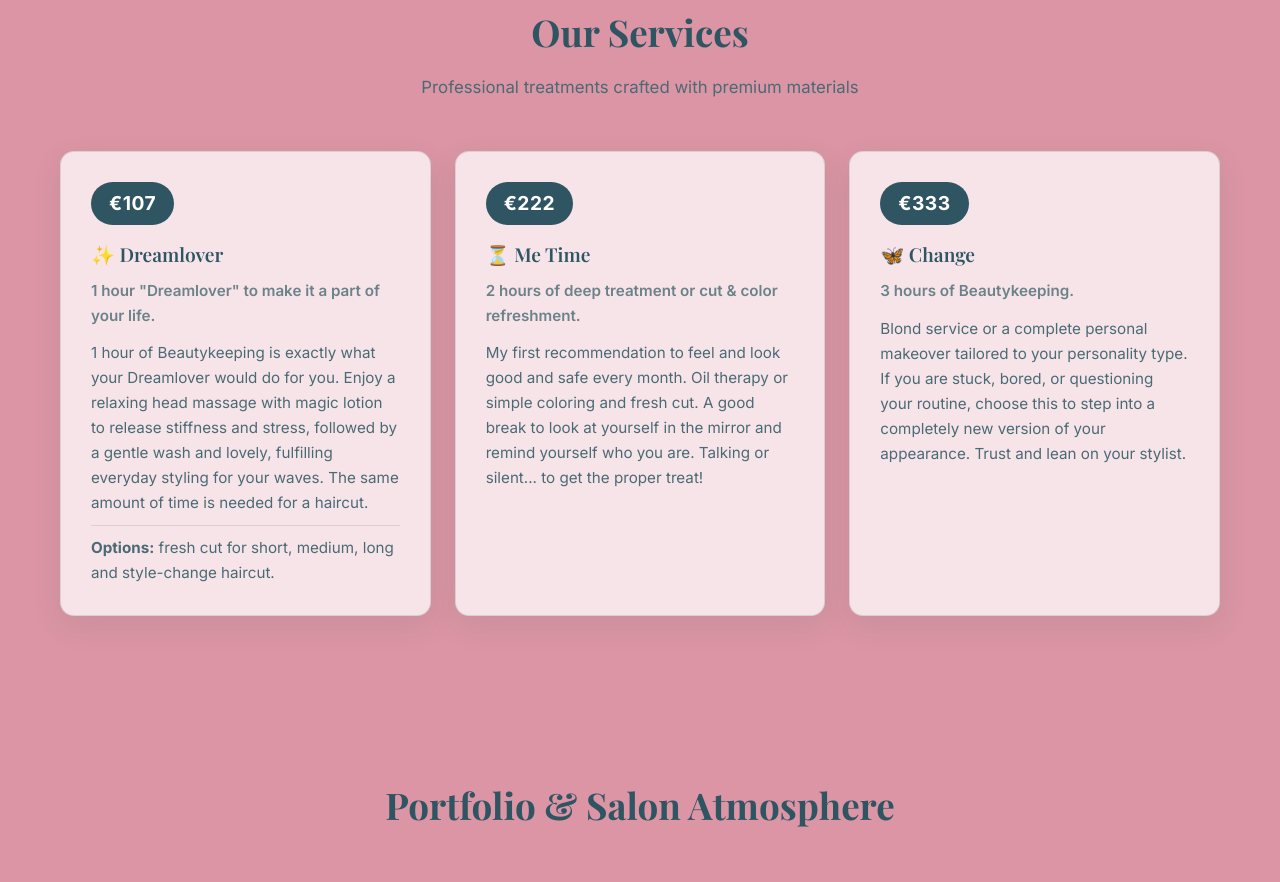
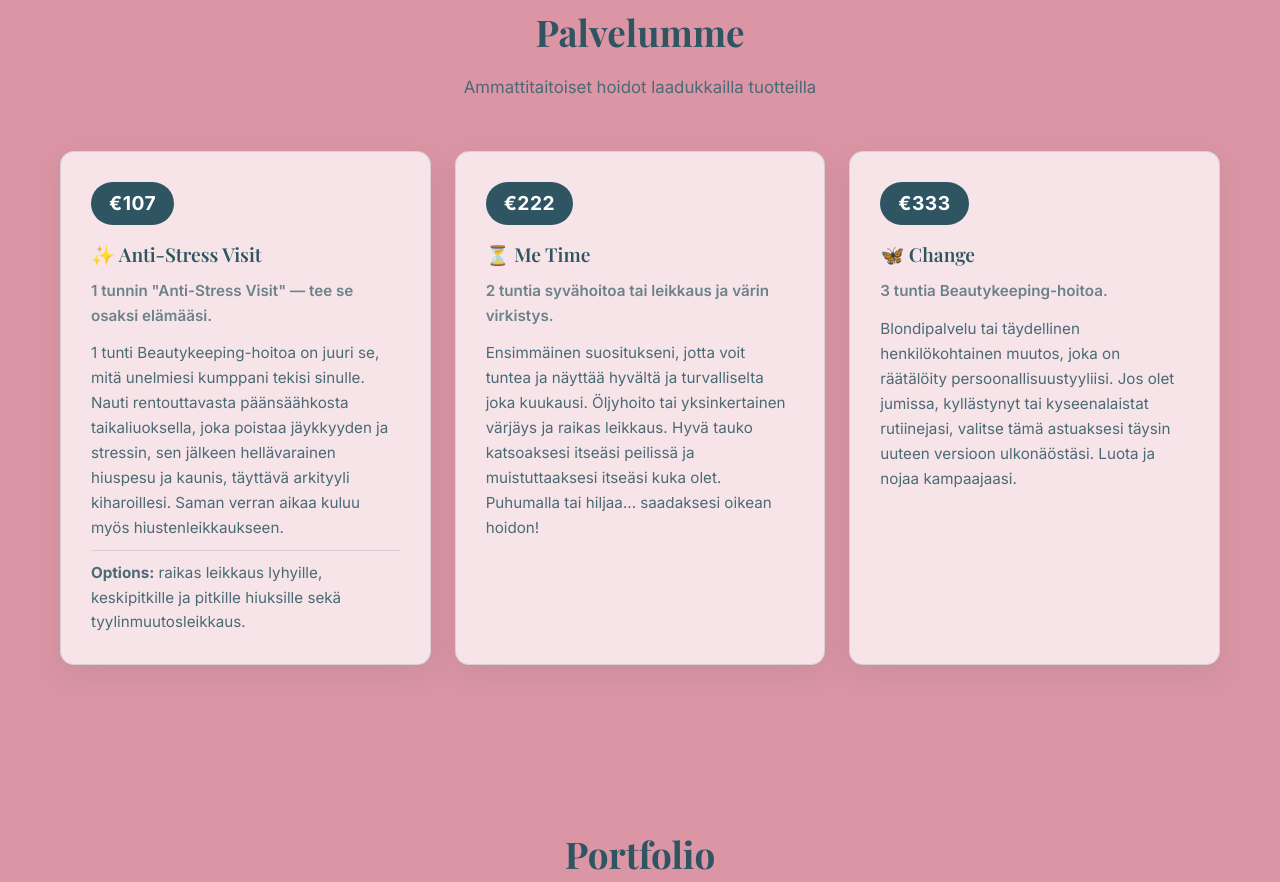
Before and after one commit to gianmishgun/Polina-Didenko-beautykeepers, a plain HTML site: page index.html in a window 1280 px wide. Shown: the part 1483-2365 px from the top of the page. Drawn offline with nearby package versions, Linux system fonts and the light colour scheme.

Commit message:
Add files via upload

```diff
--- a/i18n.js
+++ b/i18n.js
@@ -9,7 +9,7 @@ const translations = {
     book_now: "Book Appointment",
 
     hero_badge: "Beauty & Care in Helsinki",
-    hero_title: "Beautykeepers by Polina Didenko",
+    hero_title: "Beautykeepers",
     hero_subtitle: "Attentive. Joyful. Capable. Premium hair care, coloring, and salon services tailored for individuals and B2B partners in Helsinki.",
     hero_cta_booking: "Book via BookSalon",
     hero_cta_b2b: "B2B Collaboration",
@@ -24,12 +24,16 @@ const translations = {
 
     services_title: "Our Services",
     services_subtitle: "Professional treatments crafted with premium materials",
-    service_1_title: "Haircuts & Styling",
-    service_1_desc: "Precision cuts, women's & men's styling tailored to your individual look and hair structure.",
-    service_2_title: "Coloring & Highlight",
-    service_2_desc: "Complex coloring, airtouch, balayage, toner correction, and scalp-safe gentle lightening.",
-    service_3_title: "Hair & Scalp Therapy",
-    service_3_desc: "Deep oil therapy, detox scalp care, and reconstructive hair treatments for health & shine.",
+    service_1_name: "✨ Anti-Stress Visit",
+    service_1_tagline: '1 hour "Anti-Stress Visit" to make it a part of your life.',
+    service_1_desc: "1 hour of Beautykeeping is exactly what your Dreamlover would do for you. Enjoy a relaxing head massage with magic lotion to release stiffness and stress, followed by a gentle wash and lovely, fulfilling everyday styling for your waves. The same amount of time is needed for a haircut.",
+    service_1_options: "fresh cut for short, medium, long and style-change haircut.",
+    service_2_name: "⏳ Me Time",
+    service_2_tagline: "2 hours of deep treatment or cut & color refreshment.",
+    service_2_desc: "My first recommendation to feel and look good and safe every month. Oil therapy or simple coloring and fresh cut. A good break to look at yourself in the mirror and remind yourself who you are. Talking or silent... to get the proper treat!",
+    service_3_name: "🦋 Change",
+    service_3_tagline: "3 hours of Beautykeeping.",
+    service_3_desc: "Blond service or a complete personal makeover tailored to your personality type. If you are stuck, bored, or questioning your routine, choose this to step into a completely new version of your appearance. Trust and lean on your stylist.",
 
     b2b_title: "B2B Partnerships & Services",
     b2b_subtitle: "Collaborate with Beautykeepers for corporate packages and hair care events",
@@ -40,7 +44,7 @@ const translations = {
     reviews_title: "Google Maps Reviews",
     reviews_subtitle: "What our clients say about us",
 
-    gallery_title: "Portfolio & Salon Atmosphere",
+    gallery_title: "Portfolio",
     gallery_subtitle: "Real results and workplace aesthetics",
 
     contact_title: "Visit Us",
@@ -51,7 +55,7 @@ const translations = {
     contact_booking_label: "Online Booking",
     contact_booking_val: "Booksalon Profile",
 
-    footer_rights: "Beautykeepers by Polina Didenko. All rights reserved."
+    footer_rights: "Beautykeepers. All rights reserved."
   },
   fi: {
     nav_about: "Meistä",
@@ -63,7 +67,7 @@ const translations = {
     book_now: "Varaa Aika",
 
     hero_badge: "Kauneutta ja Hiushuoltoa Helsingissä",
-    hero_title: "Beautykeepers – Polina Didenko",
+    hero_title: "Beautykeepers",
     hero_subtitle: "Huolellinen. Iloinen. Osaava. Premium-tason hiusten värjäys, leikkaukset ja hiusshoidot yksityis- sekä B2B-asiakkaille.",
     hero_cta_booking: "Varaa BookSalonissa",
     hero_cta_b2b: "B2B-Yhteistyö",
@@ -78,12 +82,16 @@ const translations = {
 
     services_title: "Palvelumme",
     services_subtitle: "Ammattitaitoiset hoidot laadukkailla tuotteilla",
-    service_1_title: "Hiustenleikkaukset & Muotoilu",
-    service_1_desc: "Tarkat leikkaukset naisille ja miehille yksilöllisen tyylisi mukaan.",
-    service_2_title: "Värjäykset & Raidoitukset",
-    service_2_desc: "Monivärit, Airtouch, Balayage, sävytykset ja hellävaraiset vaalennukset.",
-    service_3_title: "Hiusten ja Hiuspohjan Hoidot",
-    service_3_desc: "Syvävaikutteiset öljyhoidot, hiuspohjan kuorinta ja hiusten jälleenrakennus.",
+    service_1_name: "✨ Anti-Stress Visit",
+    service_1_tagline: '1 tunnin "Anti-Stress Visit" — tee se osaksi elämääsi.',
+    service_1_desc: "1 tunti Beautykeeping-hoitoa on juuri se, mitä unelmiesi kumppani tekisi sinulle. Nauti rentouttavasta päänsäähkosta taikaliuoksella, joka poistaa jäykkyyden ja stressin, sen jälkeen hellävarainen hiuspesu ja kaunis, täyttävä arkityyli kiharoillesi. Saman verran aikaa kuluu myös hiustenleikkaukseen.",
+    service_1_options: "raikas leikkaus lyhyille, keskipitkille ja pitkille hiuksille sekä tyylinmuutosleikkaus.",
+    service_2_name: "⏳ Me Time",
+    service_2_tagline: "2 tuntia syvähoitoa tai leikkaus ja värin virkistys.",
+    service_2_desc: "Ensimmäinen suositukseni, jotta voit tuntea ja näyttää hyvältä ja turvalliselta joka kuukausi. Öljyhoito tai yksinkertainen värjäys ja raikas leikkaus. Hyvä tauko katsoaksesi itseäsi peilissä ja muistuttaaksesi itseäsi kuka olet. Puhumalla tai hiljaa... saadaksesi oikean hoidon!",
+    service_3_name: "🦋 Change",
+    service_3_tagline: "3 tuntia Beautykeeping-hoitoa.",
+    service_3_desc: "Blondipalvelu tai täydellinen henkilökohtainen muutos, joka on räätälöity persoonallisuustyyliisi. Jos olet jumissa, kyllästynyt tai kyseenalaistat rutiinejasi, valitse tämä astuaksesi täysin uuteen versioon ulkonäöstäsi. Luota ja nojaa kampaajaasi.",
 
     b2b_title: "B2B-Yhteistyö ja Yrityspalvelut",
     b2b_subtitle: "Tee yhteistyötä tarjotaksesi yrityksellesi tai tiimillesi laadukkaita palveluita",
@@ -94,7 +102,7 @@ const translations = {
     reviews_title: "Google Maps -Arvostelut",
     reviews_subtitle: "Mitä asiakkaamme sanovat meistä",
 
-    gallery_title: "Portfolio ja Salongin Tunnelma",
+    gallery_title: "Portfolio",
     gallery_subtitle: "Aitoja työntuloksia ja esteettistä ilmapiiriä",
 
     contact_title: "Tule Vierailulle",
@@ -105,7 +113,7 @@ const translations = {
     contact_booking_label: "Verkkovaraus",
     contact_booking_val: "Booksalon Profiili",
 
-    footer_rights: "Beautykeepers by Polina Didenko. Kaikki oikeudet pidätetään."
+    footer_rights: "Beautykeepers. Kaikki oikeudet pidätetään."
   },
   ru: {
     nav_about: "О нас",
@@ -117,7 +125,7 @@ const translations = {
     book_now: "Записаться",
 
     hero_badge: "Красота и уход в Хельсинки",
-    hero_title: "Beautykeepers by Polina Didenko",
+    hero_title: "Beautykeepers",
     hero_subtitle: "Внимательно. Радостно. Умело. Премиальный уход за волосами, сложное окрашивание и салонные услуги для частных и B2B клиентов.",
     hero_cta_booking: "Запись через BookSalon",
     hero_cta_b2b: "B2B Сотрудничество",
@@ -132,12 +140,16 @@ const translations = {
 
     services_title: "Наши Услуги",
     services_subtitle: "Профессиональные процедуры с использованием лучших материалов",
-    service_1_title: "Стрижки и Укладки",
-    service_1_desc: "Точные женские и мужские стрижки, повседневные и вечерние укладки.",
-    service_2_title: "Окрашивание и Тонирование",
-    service_2_desc: "Сложные техники (Airtouch, Balayage), коррекция цвета и бережный выход из темного.",
-    service_3_title: "Терапия и Восстановление",
-    service_3_desc: "Глубокая масляная терапия, спа-уход за кожей головы и реконструкция структуры волоса.",
+    service_1_name: "✨ Anti-Stress Visit",
+    service_1_tagline: '1 час "Anti-Stress Visit" — сделай это частью своей жизни.',
+    service_1_desc: "1 час Beautykeeping — это именно то, что сделал бы твой любимый человек. Наслаждайся расслабляющим массажем головы с волшебным лосьоном, снимающим напряжение и стресс, затем нежное мытьё и красивая, наполняющая повседневная укладка для твоих волн. Столько же времени занимает стрижка.",
+    service_1_options: "свежая стрижка для коротких, средних, длинных волос и смена стиля.",
+    service_2_name: "⏳ Me Time",
+    service_2_tagline: "2 часа глубокого ухода или стрижка и обновление цвета.",
+    service_2_desc: "Моя первая рекомендация, чтобы чувствовать и выглядеть хорошо каждый месяц. Масляная терапия или простое окрашивание и свежая стрижка. Хороший перерыв, чтобы посмотреть на себя в зеркало и напомнить себе, кто ты. Разговорчивый или тихий... получи заслуженный уход!",
+    service_3_name: "🦋 Change",
+    service_3_tagline: "3 часа Beautykeeping.",
+    service_3_desc: "Блонд-услуга или полная трансформация образа, подобранная под твой тип личности. Если ты застрял, скучаешь или сомневаешься в своём рутинном образе — выбери это, чтобы войти в совершенно новую версию своего внешнего вида. Доверься и опирайся на своего стилиста.",
 
     b2b_title: "B2B Услуги и Партнерство",
     b2b_subtitle: "Сотрудничество для бизнеса: корпоративные программы и обслуживание мероприятий",
@@ -148,7 +160,7 @@ const translations = {
     reviews_title: "Отзывы с Google Карт",
     reviews_subtitle: "Что говорят о нас наши клиенты",
 
-    gallery_title: "Портфолио и Атмосфера",
+    gallery_title: "Портфолио",
     gallery_subtitle: "Реальные работы и уютная атмосфера студии",
 
     contact_title: "Как нас найти",
@@ -159,6 +171,6 @@ const translations = {
     contact_booking_label: "Онлайн-запись",
     contact_booking_val: "Профиль BookSalon",
 
-    footer_rights: "Beautykeepers by Polina Didenko. Все права защищены."
+    footer_rights: "Beautykeepers. Все права защищены."
   }
 };
--- a/index.html
+++ b/index.html
@@ -3,8 +3,8 @@
 <head>
   <meta charset="UTF-8">
   <meta name="viewport" content="width=device-width, initial-scale=1.0">
-  <title>Beautykeepers by Polina Didenko | Beauty Salon Helsinki</title>
-  <meta name="description" content="Attentive hair care, complex coloring, oil treatments, and B2B beauty services in Helsinki by Polina Didenko.">
+  <title>Beautykeepers | Beauty Salon Helsinki</title>
+  <meta name="description" content="Attentive hair care, complex coloring, oil treatments, and B2B beauty services in Helsinki.">
   <link rel="preconnect" href="https://fonts.googleapis.com">
   <link rel="preconnect" href="https://fonts.gstatic.com" crossorigin>
   <link href="https://fonts.googleapis.com/css2?family=Inter:wght@400;500;600;700&family=Playfair+Display:wght@500;600;700&display=swap" rel="stylesheet">
@@ -16,8 +16,7 @@
   <header>
     <div class="container navbar">
       <a href="#" class="logo">
-        <img src="logo.png" alt="Beautykeepers Logo">
-        <span class="logo-text">Beautykeepers</span>
+        <img src="beautykeepers.png" alt="Beautykeepers Logo">
       </a>
 
       <div class="header-right">
@@ -35,7 +34,7 @@
   <section class="hero">
     <div class="container">
       <span class="hero-badge" data-i18n="hero_badge">Beauty & Care in Helsinki</span>
-      <h1 data-i18n="hero_title">Beautykeepers by Polina Didenko</h1>
+      <h1 data-i18n="hero_title">Beautykeepers</h1>
       <p data-i18n="hero_subtitle">Attentive. Joyful. Capable. Premium hair care, coloring, and salon services in Helsinki.</p>
 
       <div class="hero-btns">
@@ -49,7 +48,7 @@
 
       <div class="stats-grid">
         <div class="stat-card">
-          <h3>5+</h3>
+          <h3>17+</h3>
           <p data-i18n="stat_experience">Years of Experience</p>
         </div>
         <div class="stat-card">
@@ -75,24 +74,24 @@
       <div class="services-grid">
         <div class="service-card">
           <div class="service-price-tag">€107</div>
-          <h3 class="service-name">✨ Dreamlover</h3>
-          <p class="service-tagline">1 hour "Dreamlover" to make it a part of your life.</p>
-          <p class="service-desc">1 hour of Beautykeeping is exactly what your Dreamlover would do for you. Enjoy a relaxing head massage with magic lotion to release stiffness and stress, followed by a gentle wash and lovely, fulfilling everyday styling for your waves. The same amount of time is needed for a haircut.</p>
-          <p class="service-options"><strong>Options:</strong> fresh cut for short, medium, long and style-change haircut.</p>
+          <h3 class="service-name" data-i18n="service_1_name">✨ Anti-Stress Visit</h3>
+          <p class="service-tagline" data-i18n="service_1_tagline">1 hour "Anti-Stress Visit" to make it a part of your life.</p>
+          <p class="service-desc" data-i18n="service_1_desc">1 hour of Beautykeeping is exactly what your Dreamlover would do for you. Enjoy a relaxing head massage with magic lotion to release stiffness and stress, followed by a gentle wash and lovely, fulfilling everyday styling for your waves. The same amount of time is needed for a haircut.</p>
+          <p class="service-options"><strong>Options:</strong> <span data-i18n="service_1_options">fresh cut for short, medium, long and style-change haircut.</span></p>
         </div>
 
         <div class="service-card">
           <div class="service-price-tag">€222</div>
-          <h3 class="service-name">⏳ Me Time</h3>
-          <p class="service-tagline">2 hours of deep treatment or cut &amp; color refreshment.</p>
-          <p class="service-desc">My first recommendation to feel and look good and safe every month. Oil therapy or simple coloring and fresh cut. A good break to look at yourself in the mirror and remind yourself who you are. Talking or silent... to get the proper treat!</p>
+          <h3 class="service-name" data-i18n="service_2_name">⏳ Me Time</h3>
+          <p class="service-tagline" data-i18n="service_2_tagline">2 hours of deep treatment or cut &amp; color refreshment.</p>
+          <p class="service-desc" data-i18n="service_2_desc">My first recommendation to feel and look good and safe every month. Oil therapy or simple coloring and fresh cut. A good break to look at yourself in the mirror and remind yourself who you are. Talking or silent... to get the proper treat!</p>
         </div>
 
         <div class="service-card">
           <div class="service-price-tag">€333</div>
-          <h3 class="service-name">🦋 Change</h3>
-          <p class="service-tagline">3 hours of Beautykeeping.</p>
-          <p class="service-desc">Blond service or a complete personal makeover tailored to your personality type. If you are stuck, bored, or questioning your routine, choose this to step into a completely new version of your appearance. Trust and lean on your stylist.</p>
+          <h3 class="service-name" data-i18n="service_3_name">🦋 Change</h3>
+          <p class="service-tagline" data-i18n="service_3_tagline">3 hours of Beautykeeping.</p>
+          <p class="service-desc" data-i18n="service_3_desc">Blond service or a complete personal makeover tailored to your personality type. If you are stuck, bored, or questioning your routine, choose this to step into a completely new version of your appearance. Trust and lean on your stylist.</p>
         </div>
       </div>
     </div>
@@ -102,18 +101,22 @@
   <section id="gallery">
     <div class="container">
       <div class="section-header">
-        <h2 data-i18n="gallery_title">Portfolio & Salon Atmosphere</h2>
+        <h2 data-i18n="gallery_title">Portfolio</h2>
       </div>
 
       <div class="carousel">
         <div class="carousel-track" id="carouselTrack">
           <div class="carousel-slide"><img src="images/photos of works/2019-08-30 19-17-32.webp" alt="Work 1" loading="lazy"></div>
           <div class="carousel-slide"><img src="images/photos of works/2019-11-27 15-51-02.webp" alt="Work 2" loading="lazy"></div>
-          <div class="carousel-slide"><img src="images/photos of works/2020-03-04 10-18-42.webp" alt="Work 3" loading="lazy"></div>
           <div class="carousel-slide"><img src="images/photos of works/2017-06-18 00-53-03.JPG" alt="Work 4" loading="lazy"></div>
           <div class="carousel-slide"><img src="images/photos of works/2018-04-20 16-06-07.JPG" alt="Work 5" loading="lazy"></div>
           <div class="carousel-slide"><img src="images/photos of works/2019-10-15 20-30-27.webp" alt="Work 6" loading="lazy"></div>
           <div class="carousel-slide"><img src="images/photos of works/2019-11-01 19-21-56.webp" alt="Work 7" loading="lazy"></div>
+          <div class="carousel-slide"><img src="images/photos of works/Screenshot_2026_10_27_14_38_39_224_org_telegram_messenger_edit.jpg" alt="Work 8" loading="lazy"></div>
+          <div class="carousel-slide"><img src="images/IMG_20261027_144520.jpg" alt="Salon 1" loading="lazy"></div>
+          <div class="carousel-slide"><img src="images/IMG_20261027_144543.jpg" alt="Salon 2" loading="lazy"></div>
+          <div class="carousel-slide"><img src="images/IMG_20261027_144625.jpg" alt="Salon 3" loading="lazy"></div>
+          <div class="carousel-slide"><img src="images/IMG_20261027_144659.jpg" alt="Salon 4" loading="lazy"></div>
         </div>
         <button class="carousel-btn carousel-prev" id="carouselPrev" aria-label="Previous">&#8592;</button>
         <button class="carousel-btn carousel-next" id="carouselNext" aria-label="Next">&#8594;</button>
@@ -217,7 +220,7 @@
   <!-- Footer -->
   <footer>
     <div class="container footer-inner">
-      <p>&copy; 2026 <span data-i18n="footer_rights">Beautykeepers by Polina Didenko. All rights reserved.</span></p>
+      <p>&copy; 2026 <span data-i18n="footer_rights">Beautykeepers. All rights reserved.</span></p>
       <div class="social-links">
         <a href="https://www.facebook.com/beautykeeperpistefi/" target="_blank" rel="noopener" class="social-link" aria-label="Facebook">
           <svg xmlns="http://www.w3.org/2000/svg" width="22" height="22" viewBox="0 0 24 24" fill="currentColor"><path d="M24 12.073C24 5.405 18.627 0 12 0S0 5.405 0 12.073C0 18.1 4.388 23.094 10.125 24v-8.437H7.078V12.07h3.047V9.428c0-3.007 1.792-4.668 4.533-4.668 1.312 0 2.686.234 2.686.234v2.953h-1.514c-1.491 0-1.956.925-1.956 1.874v2.25h3.328l-.532 3.493h-2.796V24C19.612 23.094 24 18.1 24 12.073z"/></svg>
--- a/script.js
+++ b/script.js
@@ -1,4 +1,4 @@
-let currentLang = "en";
+let currentLang = "fi";
 
 function setLanguage(lang) {
   if (!translations[lang]) return;
@@ -19,13 +19,8 @@ function setLanguage(lang) {
 }
 
 document.addEventListener("DOMContentLoaded", () => {
-  // Detect browser language if available
-  const navLang = navigator.language ? navigator.language.slice(0, 2) : "en";
-  if (["en", "fi", "ru"].includes(navLang)) {
-    setLanguage(navLang);
-  } else {
-    setLanguage("en");
-  }
+  // Default to Finnish
+  setLanguage("fi");
 
   document.querySelectorAll(".lang-btn").forEach(btn => {
     btn.addEventListener("click", () => {
--- a/style.css
+++ b/style.css
@@ -60,7 +60,6 @@ header {
   height: 44px;
   width: auto;
   object-fit: contain;
-  filter: brightness(0) saturate(100%) invert(27%) sepia(25%) saturate(600%) hue-rotate(158deg) brightness(85%);
 }
 
 .logo-text {
```
Also changed, not shown: beautykeepers.png (added), 6 other files.
